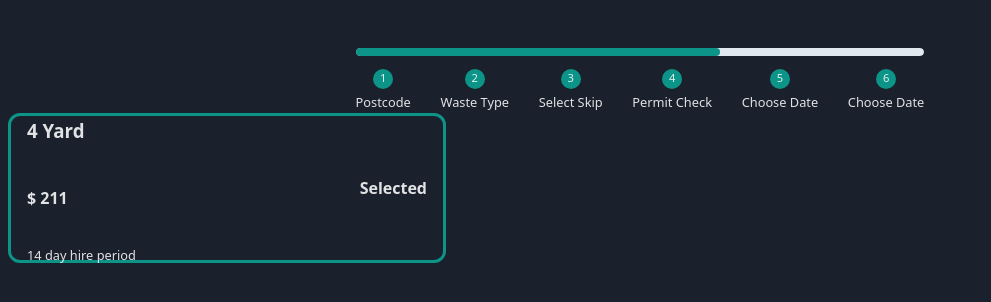
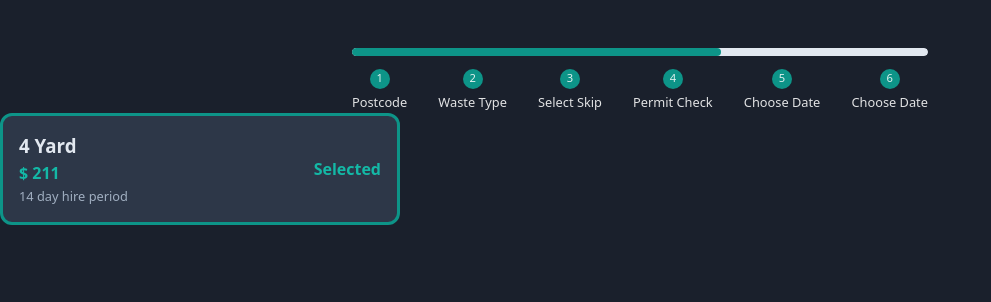
Before and after one commit to MartinMugambi/skip-selector-ui-coding-challenge, a React (Vite) app: page / in a window 1280 px wide. Shown: the top 302 px of the page, without its empty margins (0-991 px from the left). Built offline with nearby package versions, Linux system fonts and the light colour scheme.

Commit message:
add reusable color styling

```diff
--- a/src/index.css
+++ b/src/index.css
@@ -1,3 +1,9 @@
+* {
+  margin: 0px;
+  padding: 0px;
+  box-sizing: border-box;
+}
+
 :root {
   font-family: system-ui, Avenir, Helvetica, Arial, sans-serif;
   line-height: 1.5;
@@ -8,6 +14,18 @@
   --primary-background-color: #0d9488;
   --secondary-background-color: #1a202c;
 
+  /* light colors */
+
+  --selection-color: #14b8a6;
+  /* card colors */
+
+  --card-primary-color: #2d3748;
+
+  /* text colors */
+  --text-primary-color: #e2e8f0;
+
+  --text-secondary-color: #a0aec0;
+
   font-synthesis: none;
   text-rendering: optimizeLegibility;
   -webkit-font-smoothing: antialiased;
```
